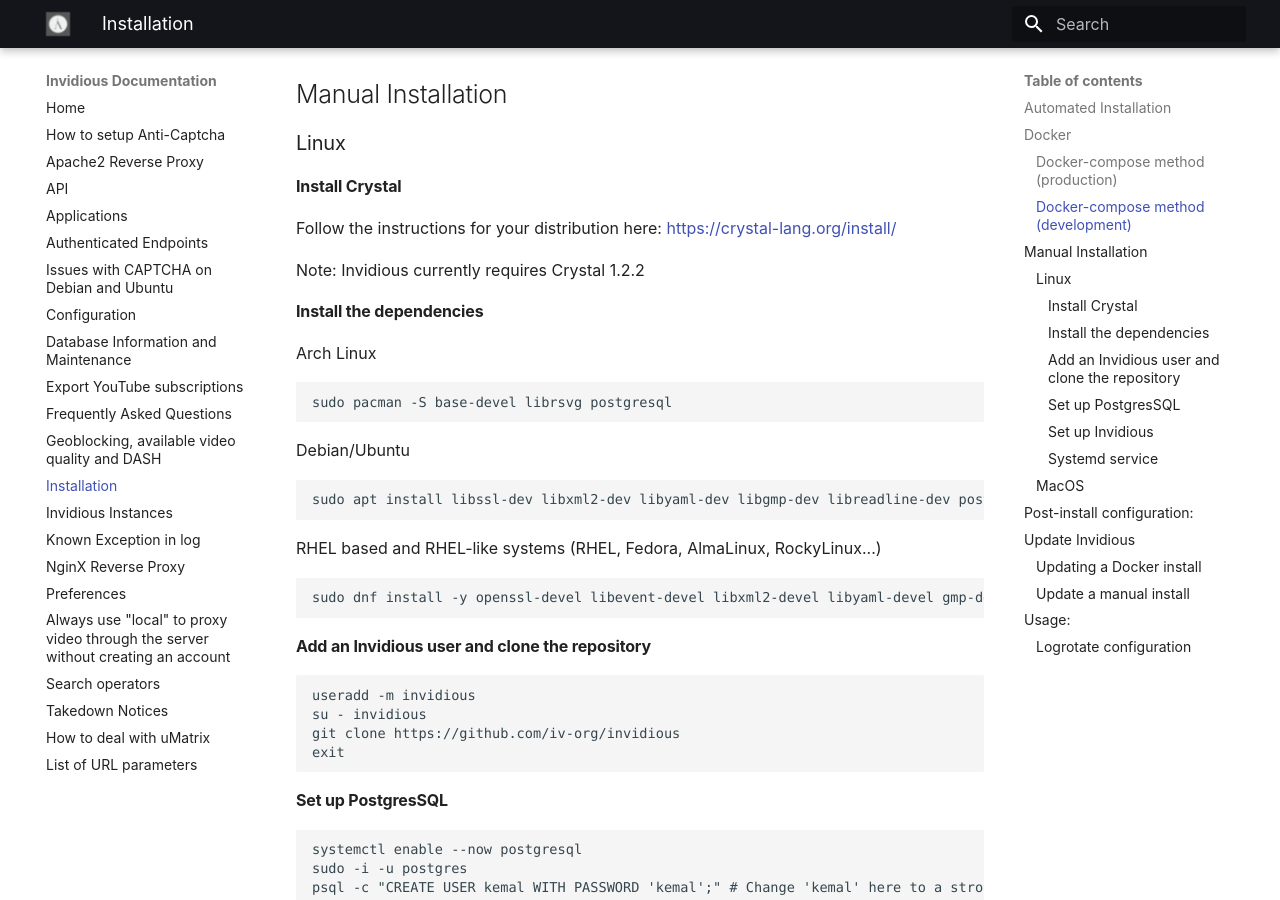
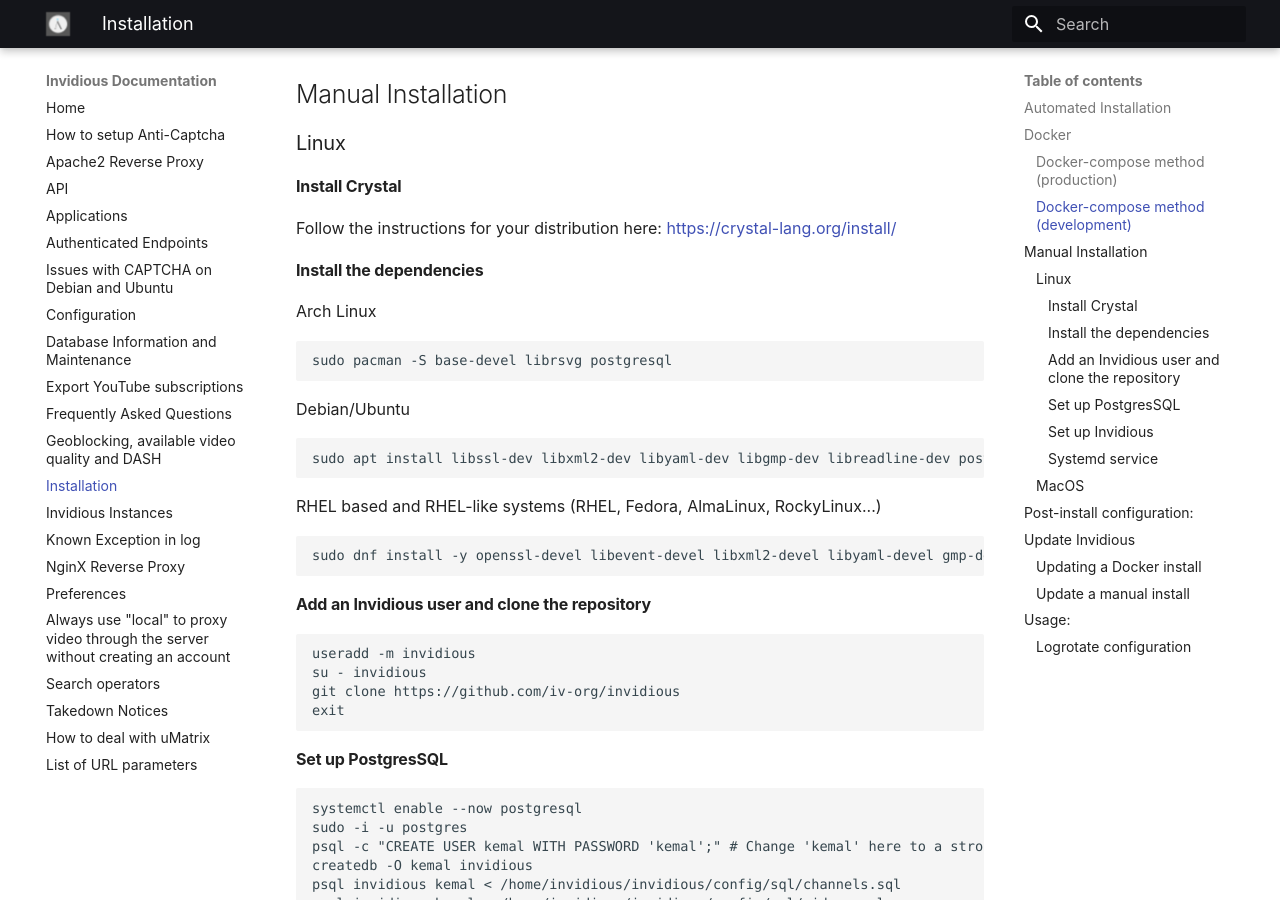
Before and after one commit to iv-org/documentation, an MkDocs documentation site: the page built from docs/installation.md, in a window 1280 px wide and 900 px high, scrolled down 2422 px. Built offline with MkDocs 1.6.1 and Material for MkDocs 9.7.7, drawn with Linux system fonts in a browser that asks for light colours.

Commit message:
Remove notice about crystal 1.2.2

```diff
--- a/docs/installation.md
+++ b/docs/installation.md
@@ -107,8 +107,6 @@
 #### Install Crystal
 
 Follow the instructions for your distribution here: https://crystal-lang.org/install/
-
-Note: Invidious currently requires Crystal 1.2.2
 
 #### Install the dependencies
 
```
